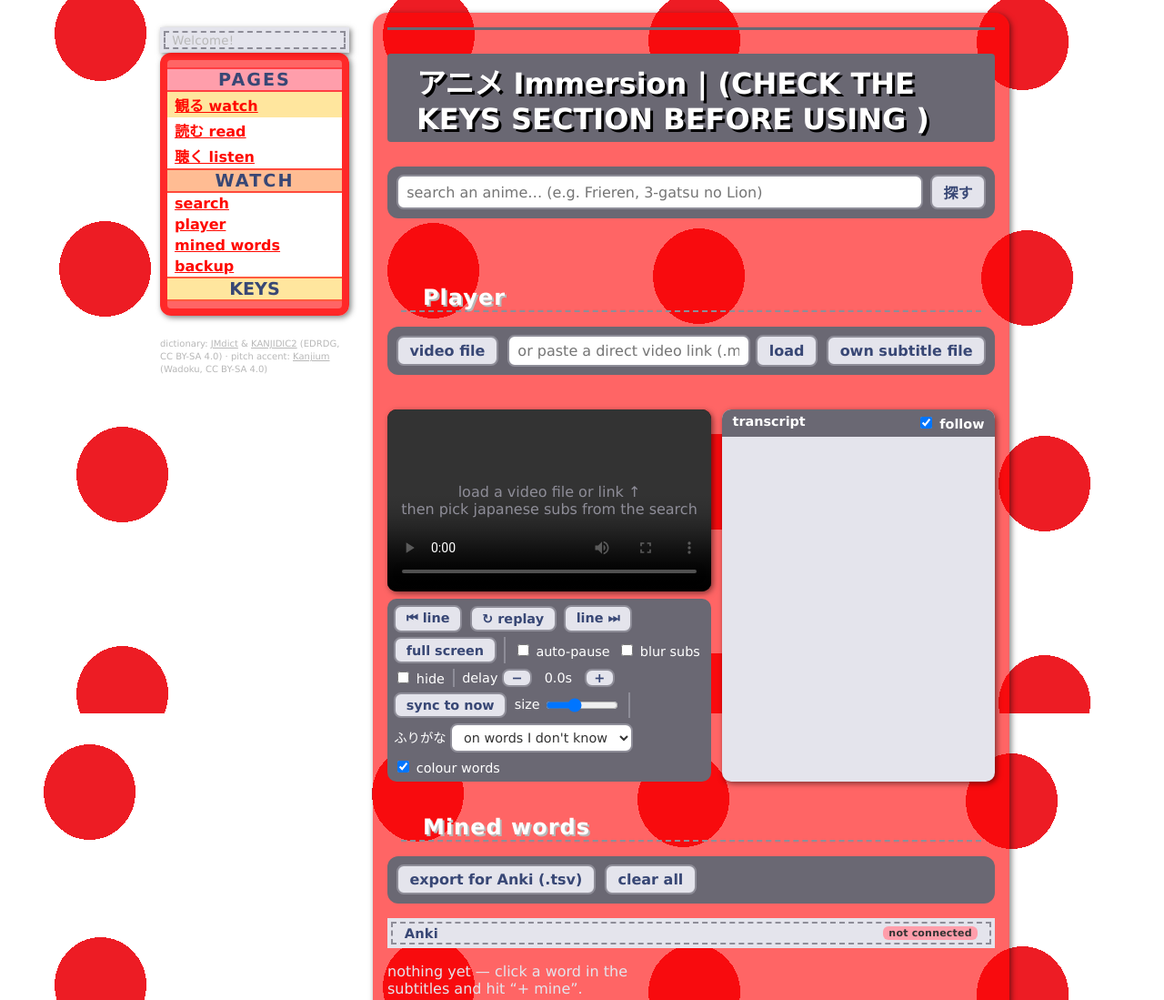
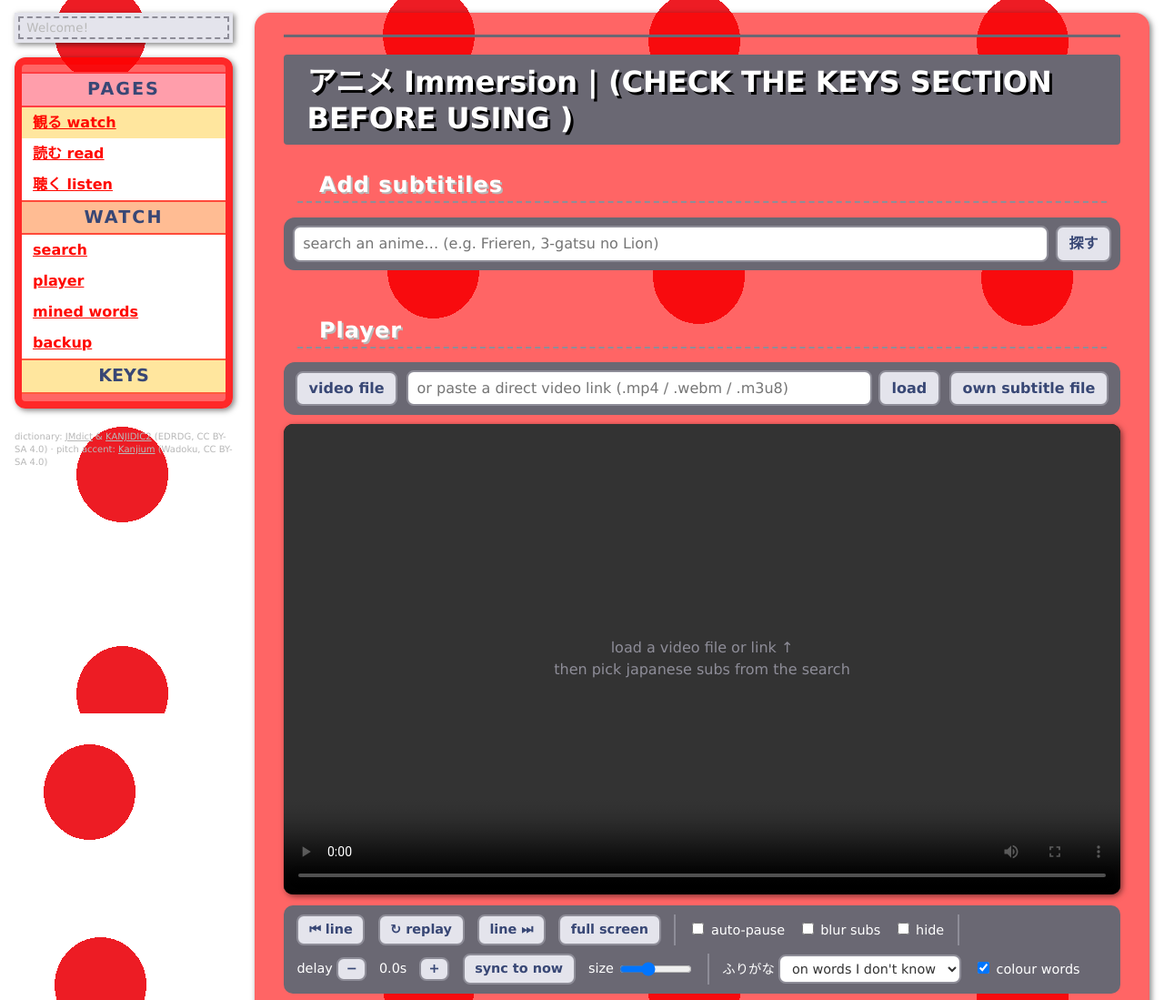
Before and after one commit to JaoN64dev/japaneselocalwebapp, a website with bundled scripts: page index.html in a window 1280 px wide. Shown: the part 262-1361 px from the top of the page at 91% size. Built offline with nearby package versions, Linux system fonts and the light colour scheme; files whose address does not match are found by name.

Commit message:
Just finishing stuff up

```diff
--- a/index.html
+++ b/index.html
@@ -65,6 +65,7 @@
                     <h3 class="continue-title">続きから <small>continue watching</small></h3>
                     <div id="continue-list" class="continue-list"></div>
                 </div>
+                <h2 class="dashed-heading">Add subtitiles</h2>
                 <form id="search-form" class="bubble search-bar">
                     <input id="search-input" type="search" placeholder="search an anime… (e.g. Frieren, 3-gatsu no Lion)" autocomplete="off">
                     <button type="submit">探す</button>
--- a/style.css
+++ b/style.css
@@ -61,6 +61,7 @@ html {scroll-behavior: smooth;}
 body {
   font-family: 'Nunito', Verdana, sans-serif;
   font-size: 16px;
+  line-height: 1.5;
   margin: 0;
   color: var(--text-color);
   background-color: var(--bg-color);
@@ -70,35 +71,37 @@ body {
 
 .flex {
   display: flex;
+  align-items: flex-start;
+  gap: 24px;
   max-width: 100%;
   margin: auto;
 }
 
 
+/* fills the screen up to 1440px, with a 16px gutter on each side */
 #container {
-  width:1440px;
-  max-width: 100%;
-  margin:auto;
+  width: min(1440px, 100% - 32px);
+  margin: 0 auto 2em;
 }
 header {
   margin: 0 auto;
   max-width:1440px;
 }
+header img {display: block; max-width: 100%; height: auto;}
 
 main {
+  flex: 1;
+  min-width: 0;
+  container-type: inline-size;   /* lets the player stack by the width of main, not the window */
   background: var(--main-color);
   border-radius: 16px;
   box-shadow: 2px 2px 6px var(--border-shadow);
-  padding-inline: 1em;
-  max-width: 1160px;
-  width: 1160px;
+  padding: .5em 2em 2em;
 }
 #sidebar {
-  max-width: 240px;
-  width: 240px;
-  padding: 1em;
-  margin-right: 10px;
+  flex: 0 0 240px;
 }
+#sidebar > * + * {margin-top: 1em;}
 
 .note {
   background-color: var(--post-bg);
@@ -131,7 +134,9 @@ main .note time {
 
 
 main h1 {
-  padding: .2em 1em;
+  margin: .6em 0 .8em;
+  line-height: 1.25;
+  padding: .3em .8em;
   text-shadow: 3px 3px var(--text-shadow);
   background-color: var(--text-bg);
   border-radius: 4px;
@@ -154,14 +159,14 @@ article .main-content h3 {
   margin-inline: 15px;
   text-shadow: 2px 2px var(--dark-color);
   border-bottom: 2px dashed var(--border-color);
-  margin-block: 1.5em 0;
+  margin-block: 0 .6em;
   letter-spacing: 1px;
 }
 
 .bubble {
   background-color: var(--text-bg);
   margin: 1em auto;
-  padding: .4em;
+  padding: .6em .8em;
   border-radius: 12px;
 }
 .bubble input {vertical-align: middle;}
@@ -226,7 +231,7 @@ h1 {font-size: 32px;}
 #navi li:nth-child(even) {background: var(--nav-bg-color2);}
 #navi a {
   display:block;
-  padding: 2px 8px;
+  padding: 5px 12px;
   font-weight: bold;
   color: var(--nav-link-color);
   width:100%;
@@ -243,6 +248,8 @@ h1 {font-size: 32px;}
   font-weight: bold;
   list-style-type: "";
   border-block: 2px solid var(--main-color);
+  padding-block: .15em;
+  cursor: pointer;
   transition: .2s all;
 }
 
@@ -447,11 +454,12 @@ footer {
 
 footer a, footer a:hover, footer a:visited {color: var(--main-color);}
 
-@media only screen and (max-width: 1440px) {
-  #container {max-width: 960px;}
-  .flex {flex-wrap: wrap;}
-  main {max-width: 700px;}
-  .page-desc {max-width: 100%;}
+/* narrow windows: sidebar goes above the content */
+@media only screen and (max-width: 900px) {
+  .flex {flex-direction: column; align-items: stretch;}
+  #sidebar {flex-basis: auto;}
+  .side-sticky {position: static;}
+  main {padding-inline: 1em;}
 }
 
 
@@ -463,6 +471,7 @@ footer a, footer a:hover, footer a:visited {color: var(--main-color);}
 
 [hidden] {display: none !important;}
 section {margin-bottom: 2em;}
+section:last-of-type {margin-bottom: 1em;}
 .muted {color: var(--visited-link-color); margin: .2em 0;}
 .status {min-height: 1.2em; font-size: smaller; margin: .4em 0;}
 .status.dark {color: var(--dark-link-color);}
@@ -474,7 +483,7 @@ kbd {
   font-family: inherit;
   box-shadow: 0 1px 0 var(--border-color);
 }
-#navi .keys li {padding: 2px 8px; color: var(--dark-link-color); font-size: smaller;}
+#navi .keys li {padding: 4px 12px; color: var(--dark-link-color); font-size: smaller;}
 
 main button, .btn {
   font: inherit;
@@ -505,7 +514,7 @@ main input[type=search], main input[type=url], main select {
 .results {
   display: grid;
   grid-template-columns: repeat(auto-fill, minmax(140px, 1fr));
-  gap: 12px;
+  gap: 16px;
 }
 main .card {
   display: flex;
@@ -530,12 +539,12 @@ main .card {
 
 .sub-browser {padding: 1em 1.4em;}
 .sub-browser h3 small {font-weight: normal; color: var(--border-color);}
-.sub-browser .row {display: grid; grid-template-columns: 150px 1fr; align-items: center; gap: .6em; margin: .4em 0; font-weight: bold;}
+.sub-browser .row {display: grid; grid-template-columns: 150px 1fr; align-items: center; gap: .6em; margin: .6em 0; font-weight: bold;}
 .file-list, .zip-entries {list-style: none; padding: 0; margin: .5em 0 0; max-height: 340px; overflow: auto;}
 .zip-entries {max-height: none; margin: 0 0 .4em 1.6em; border-left: 2px dashed var(--border-color);}
 .file-list li {
   display: flex; gap: .6em; align-items: center;
-  padding: .3em .5em;
+  padding: .45em .6em;
   border-bottom: 1px dashed var(--border-color);
   cursor: pointer;
   color: var(--dark-link-color);
@@ -548,7 +557,7 @@ main .card {
 .file-list .size {font-size: .8em; color: var(--visited-link-color); white-space: nowrap;}
 
 /* ---- sources ---- */
-.source-bar {display: flex; flex-wrap: wrap; gap: .6em; align-items: center; padding: .6em;}
+.source-bar {display: flex; flex-wrap: wrap; gap: .6em; align-items: center;}
 .url-form {display: flex; gap: .4em; flex: 1; min-width: 240px;}
 .url-form input {flex: 1;}
 
@@ -557,8 +566,14 @@ main .card {
 .audio-bar select {max-width: 100%;}
 .audio-status {font-size: .85em;}
 
+/* keep the source bars close to the video */
+#player-section .bubble {margin-block: .6em;}
+#player-section > .status {margin: 0 0 .6em;}
+#player-section > .status:empty,
+#search-section > .status:empty {display: none;}
+
 /* ---- player ---- */
-.player-layout {display: grid; grid-template-columns: minmax(0, 1fr) 300px; gap: 12px;}
+.player-layout {display: grid; grid-template-columns: minmax(0, 1fr) 320px; gap: 16px; align-items: start;}
 .stage {
   position: relative;
   background: #000;
@@ -610,8 +625,8 @@ main .card {
 .sub-overlay .w:hover {background: #ff0800cc;}
 
 .toolbar {
-  display: flex; flex-wrap: wrap; align-items: center; gap: .4em .6em;
-  margin-top: 8px; padding: .5em;
+  display: flex; flex-wrap: wrap; align-items: center; gap: .6em 1em;
+  margin-top: 12px; padding: .7em 1em;
   background: var(--text-bg);
   border-radius: 10px;
   font-size: .9em;
@@ -629,19 +644,21 @@ main .card {
   background: var(--post-bg);
   border-radius: 10px;
   overflow: hidden;
-  max-height: 560px;
+  height: 560px;
   box-shadow: 2px 2px 6px var(--border-shadow);
 }
 .transcript-head {
   display: flex; justify-content: space-between;
-  padding: .4em .8em;
+  align-items: center;
+  gap: .6em;
+  padding: .5em 1em;
   background: var(--text-bg);
   font-weight: bold;
   font-size: .9em;
 }
 .transcript {list-style: none; margin: 0; padding: 0; overflow: auto; flex: 1; position: relative;}.transcript li {
-  display: flex; gap: .5em;
-  padding: .35em .6em;
+  display: flex; gap: .6em;
+  padding: .5em .8em;
   border-bottom: 1px dashed var(--border-color);
   color: #333;
   cursor: pointer;
@@ -680,8 +697,8 @@ main .card {
 .entry small {color: var(--border-color);}
 
 /* ---- mined ---- */
-.mined-actions {display: flex; gap: .6em; padding: .6em;}
-.mined {list-style: none; padding: 0; display: grid; grid-template-columns: repeat(auto-fill, minmax(260px, 1fr)); gap: 12px;}
+.mined-actions {display: flex; gap: .6em;}
+.mined {list-style: none; padding: 0; display: grid; grid-template-columns: repeat(auto-fill, minmax(260px, 1fr)); gap: 16px;}
 .mined li.note {margin: 0; padding: .8em 1.2em; font-size: .9em; color: #333;}
 .mined .empty {color: var(--post-bg);}
 .mined-head {display: flex; align-items: baseline; gap: .5em;}
@@ -819,7 +836,7 @@ main .resume-card .forget {position: absolute; top: 4px; right: 4px; padding: 0
 .resume-note button {padding: 0 .6em; font-size: .9em;}
 
 /* ---- anki ---- */
-.anki-panel {margin: 0 0 1em; padding: .6em 1.4em; color: #333;}
+.anki-panel {margin: 0 0 1.5em; padding: .8em 1.4em; color: #333;}
 .anki-panel summary {
   display: flex; justify-content: space-between; align-items: center;
   font-weight: bold; font-size: 1.1em; cursor: pointer;
@@ -841,7 +858,7 @@ main .resume-card .forget {position: absolute; top: 4px; right: 4px; padding: 0
    pages: tabs + shared bits
    ========================================================= */
 
-.tabs {display: flex; gap: 6px; margin: 1em 0 .2em; border-bottom: 3px solid var(--text-bg);}
+.tabs {display: flex; flex-wrap: wrap; gap: 6px; margin: 1em 0 .2em; border-bottom: 3px solid var(--text-bg);}
 .tab {
   padding: .35em 1.1em .25em;
   border-radius: 10px 10px 0 0;
@@ -859,6 +876,7 @@ main .resume-card .forget {position: absolute; top: 4px; right: 4px; padding: 0
 
 .hint-light, .muted-light, .empty-light {color: var(--post-bg); font-size: .85em;}
 .empty-light {margin: .4em 0;}
+.results > .empty-light, .results > .status {grid-column: 1 / -1;}
 .bar {margin-top: auto; height: 5px; background: var(--border-color); border-radius: 3px; overflow: hidden;}
 .bar i {display: block; height: 100%; background: var(--highlight);}
 .comp-badge.inline {position: static; display: inline-block; background: var(--text-bg); font-size: .8em;}
@@ -881,11 +899,11 @@ label.btn.small {padding: .1em .6em; font-size: .9em;}
 .toast.bad {border-color: #c62828; color: #c62828;}
 
 /* ---- read: text ---- */
-.mode-switch {display: inline-flex; gap: 4px; background: var(--text-bg); padding: 4px; border-radius: 10px; margin-bottom: 1em;}
+.mode-switch {display: inline-flex; gap: 4px; background: var(--text-bg); padding: 4px; border-radius: 10px; margin-bottom: 1.5em;}
 main .mode-switch button {border: 0; background: transparent; color: var(--post-bg);}
 main .mode-switch button[aria-selected="true"] {background: var(--post-bg); color: var(--dark-link-color);}
 
-.library-actions {display: flex; flex-wrap: wrap; gap: .6em; align-items: center; padding: .6em;}
+.library-actions {display: flex; flex-wrap: wrap; gap: .6em; align-items: center;}
 .paste-form {padding: 1em 1.4em; color: #333;}
 .paste-form .row {display: grid; grid-template-columns: 60px 1fr; align-items: center; gap: .6em; font-weight: bold;}
 .paste-form textarea {
@@ -894,7 +912,7 @@ main .mode-switch button[aria-selected="true"] {background: var(--post-bg); colo
   padding: .6em; border: 2px solid var(--border-color); border-radius: 8px;
   resize: vertical;
 }
-.library {list-style: none; padding: 0; display: grid; gap: 10px;}
+.library {list-style: none; padding: 0; display: grid; gap: 12px;}
 .library .empty {color: var(--post-bg);}
 .library-item {display: flex; align-items: center; gap: .8em; margin: 0; padding: .7em 1.2em; color: #333; cursor: pointer;}
 .library-item:hover {background: #fff;}
@@ -906,7 +924,7 @@ main .mode-switch button[aria-selected="true"] {background: var(--post-bg); colo
 
 .reader-bar {display: flex; flex-wrap: wrap; align-items: center; gap: .8em; padding: .5em .8em;}
 .reader-title {flex: 1; min-width: 0; overflow: hidden; text-overflow: ellipsis; white-space: nowrap; font-size: 1.1em;}
-.reader-tools {margin: 8px 0;}
+.reader-tools {margin: 12px 0;}
 .reader-text {
   --reader-size: 22px;
   position: relative;
@@ -927,7 +945,7 @@ main .mode-switch button[aria-selected="true"] {background: var(--post-bg); colo
 /* ---- read: manga ---- */
 .manga-hint {color: #333; font-size: .85em; padding: .7em 1.2em;}
 .manga-hint code {background: #fff; padding: 0 .3em; border-radius: 3px;}
-.manga-tools {margin: 8px 0;}
+.manga-tools {margin: 12px 0;}
 .manga-page-count, .manga-page {font-variant-numeric: tabular-nums; font-weight: bold; min-width: 5em; text-align: center;}
 #manga-slider {flex: 1; min-width: 120px;}
 .manga-stage {
@@ -959,10 +977,10 @@ main .mode-switch button[aria-selected="true"] {background: var(--post-bg); colo
 .ocr-block:hover rt, .show-text .ocr-block rt {display: revert;}
 
 /* ---- listen ---- */
-.suggest {color: var(--post-bg); font-size: .9em; display: flex; flex-wrap: wrap; gap: .4em; align-items: center;}
+.suggest {color: var(--post-bg); font-size: .9em; display: flex; flex-wrap: wrap; gap: .5em; align-items: center; margin: .8em 0;}
 main .chip {padding: .1em .7em; font-size: .9em; border-radius: 999px;}
-.episodes {list-style: none; padding: 0; display: grid; gap: 8px;}
-.episode {display: flex; gap: .8em; align-items: flex-start; padding: .6em .9em; background: var(--post-bg); color: #333; border-radius: 10px; cursor: pointer;}
+.episodes {list-style: none; padding: 0; display: grid; gap: 12px;}
+.episode {display: flex; gap: .9em; align-items: flex-start; padding: .8em 1em; background: var(--post-bg); color: #333; border-radius: 10px; cursor: pointer;}
 .episode:hover {background: #fff;}
 .episode.done {opacity: .65;}
 main .episode .play {border-radius: 50%; width: 2.2em; height: 2.2em; padding: 0; flex: none;}
@@ -973,23 +991,22 @@ main .episode .play {border-radius: 50%; width: 2.2em; height: 2.2em; padding: 0
 main .more {margin: .8em auto; display: block;}
 
 .pod-player {margin-bottom: 1.5em;}
-.pod-now {display: flex; gap: .8em; align-items: center; padding: .6em;}
+.pod-now {display: flex; gap: .8em; align-items: center;}
 .pod-now img {width: 56px; height: 56px; border-radius: 6px; object-fit: cover;}
 .pod-now-text {display: flex; flex-direction: column; min-width: 0;}
 .pod-now-text b {overflow: hidden; text-overflow: ellipsis; white-space: nowrap;}
-.pod-player audio {width: 100%; margin: 6px 0 2px;}
-.pod-transcript-col {margin-top: 8px; max-height: 480px;}
+.pod-player audio {width: 100%; margin: 8px 0 4px;}
+.pod-transcript-col {margin-top: 12px; height: auto; max-height: 480px;}
 .pod-transcript-status {margin: .4em .8em;}
 .pod-transcript-status:empty {display: none;}
 .transcript.untimed li {cursor: default;}
 
-@media only screen and (max-width: 1100px) {
+/* transcript goes under the video when main is too narrow for both side by side */
+@container (max-width: 960px) {
   .player-layout {grid-template-columns: 1fr;}
-  .transcript-col {max-height: 320px;}
+  .transcript-col:not(.pod-transcript-col) {height: 320px;}
 }
 @media only screen and (max-width: 600px) {
-  main {width: 100%;}
-  #sidebar {width: 100%; max-width: 100%;}
   .sub-browser .row {grid-template-columns: 1fr;}
   .sub-overlay {--sub-size: 18px !important;}
 }
```
